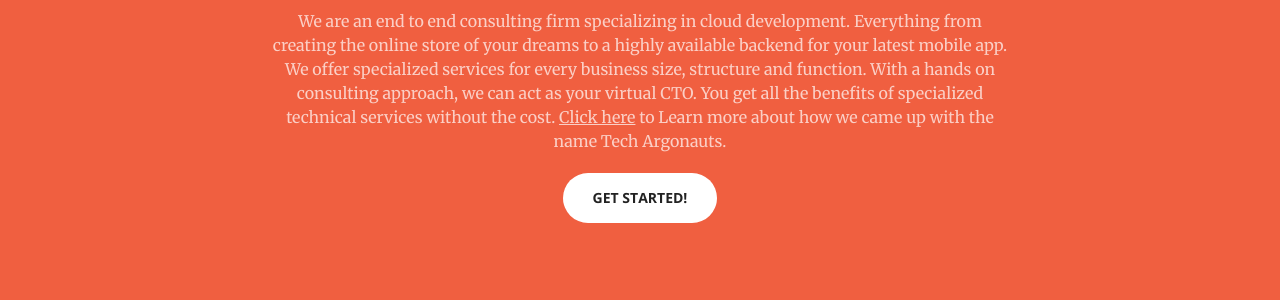
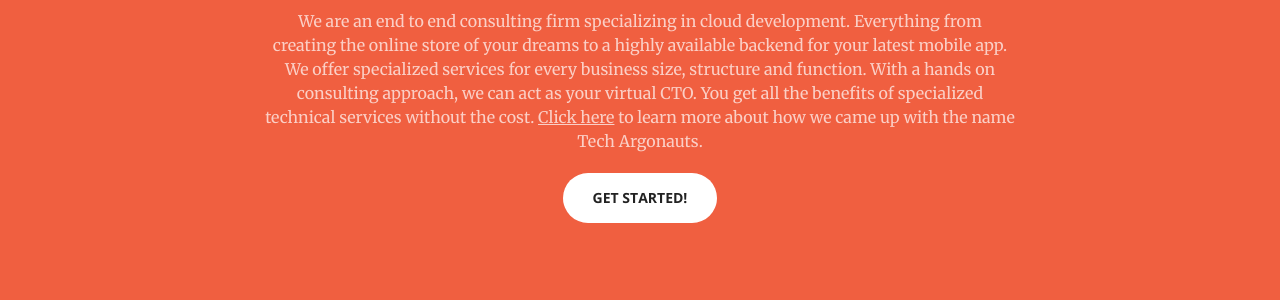
Before and after one commit to jonnyc/techargonauts, a Jekyll site: the page built from index.html, in a window 1280 px wide and 900 px high, scrolled down 914 px. Shown: the part 153-453 px from the top of the window. Built offline with Jekyll 4.4.1, drawn with Linux system fonts in a browser that asks for light colours; nearby versions of some CDN libraries; some web fonts are replaced.

```diff
--- a/index.html
+++ b/index.html
@@ -10,7 +10,7 @@
         <div class="col-lg-8 col-lg-offset-2 text-center">
           <h2 class="section-heading">Tech Argonauts are here to help!</h2>
           <hr class="light">
-          <p class="text-faded">We are an end to end consulting firm specializing in cloud development. Everything from creating the online store of your dreams to a highly available backend for your latest mobile app. We offer specialized services for every business size, structure and function. With a hands on consulting approach, we can act as your virtual CTO. You get all the benefits of specialized technical services without the cost. <a id="about-link" href="{{ site.baseurl }}{% post_url 2017-10-9-what-is-a-tech-argonaut %}">Click here</a> to Learn more about how we came up with the name Tech Argonauts.</p>
+          <p class="text-faded">We are an end to end consulting firm specializing in cloud development. Everything from creating the online store of your dreams to a highly available backend for your latest mobile app. We offer specialized services for every business size, structure and function. With a hands on consulting approach, we can act as your virtual CTO. You get all the benefits of specialized technical services without the cost. <a id="about-link" href="{{ site.baseurl }}{% post_url 2017-10-9-what-is-a-tech-argonaut %}">Click here</a> to learn more about how we came up with the name Tech Argonauts.</p>
           <a href="#contact" class="page-scroll btn btn-default btn-xl sr-button">Get Started!</a>
         </div>
       </div>
```
